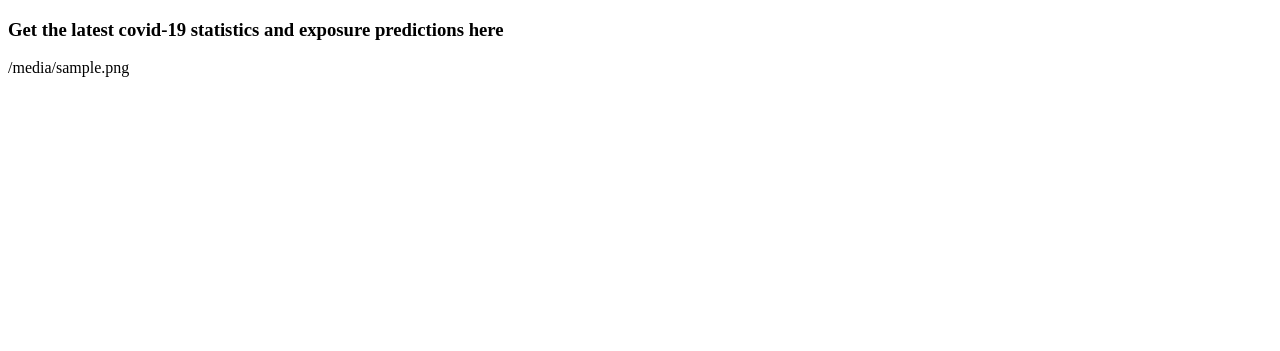
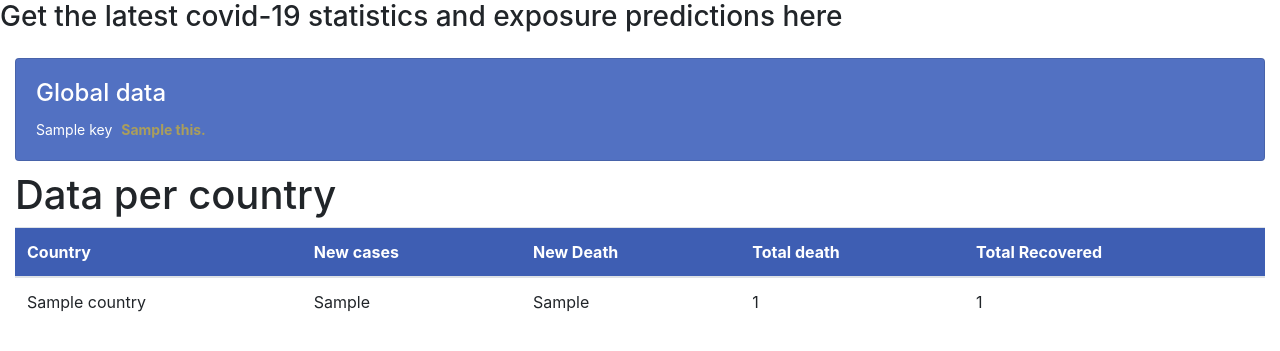
Before and after one commit to MsMutinda/CovidTracker, a Django app: template Tracker/templates/Tracker/home.html in a window 1280 px wide. Shown: the top 351 px of the page. Run offline with Django 3.2, Linux system fonts and the light colour scheme; the template is opened without the code that fills it: most values are stand-ins (such as "Sample title", 1, 10 or a date in 2020); some libraries are stand-ins or nearby versions.

Commit message:
Visualize data

```diff
--- a/Tracker/templates/Tracker/home.html
+++ b/Tracker/templates/Tracker/home.html
@@ -2,14 +2,106 @@
 <html lang="en">
 <head>
     <meta charset="UTF-8">
+
+    <link rel="stylesheet" href="https://stackpath.bootstrapcdn.com/bootstrap/4.1.3/css/bootstrap.min.css" integrity="sha384-MCw98/SFnGE8fJT3GXwEOngsV7Zt27NXFoaoApmYm81iuXoPkFOJwJ8ERdknLPMO" crossorigin="anonymous">
+
+    <style>
+    .card-img-top {
+        width: 300px;
+    }
+    .card {
+            margin: 0 auto;
+            float: none;
+            margin-bottom: 10px;
+             font-size:14px;
+             color: #ffffff;
+            background-color: #5271C2;
+    }
+    .card-horizontal {
+        display: flex;
+        flex: 1 1 auto;
+    }
+    .number{
+        color: #aa9e5c;
+        margin-left:5px;
+        font-size:14px;
+        font-weight: bold;
+    }
+    thead{
+        background-color: #3e5eb3;
+        color: #ffffff
+    }
+    </style>
+
     <title>Covid Tracker</title>
 </head>
 <body>
     <h3> Get the latest covid-19 statistics and exposure predictions here </h3>
 
-    {% block content %}
-        <p>{{resp_file}}</p>
-    {% endblock content %}
+    <div class="container-fluid">
+    <div class="row">
+        <div class="col-12 mt-3">
+            <div class="card">
+                <div class="card-horizontal">
+<!--                    <div class="img-square-wrapper">-->
+<!--                        <img class="card-img-top" src="https://cdn.pixabay.com/photo/2020/03/19/21/35/covid-4948866_960_720.jpg" alt="Card image cap">-->
+<!--                    </div>-->
+                    <div class="card-body">
+                          <h4 class="card-title">Global data </h4>
+                             {% for each in resp_file.Global %}
+                                <div class="row">
+                                    <div class="col-12">
+                               <p class="card-text"> {{key}} <span class="number"> {{this}}.</span></p>
+                               </div>
+                                </div>
+                             {% endfor %}
+                    </div>
+                </div>
+            </div>
+        </div>
+    </div>
+    <h1>Data per country</h1>
+
+    <table class="table responsive" id="sort">
+  <thead>
+    <tr>
+      <th scope="col">Country</th>
+      <th scope="col">New cases</th>
+      <th scope="col">New Death</th>
+       <th scope="col">Total death</th>
+       <th scope="col">Total Recovered</th>
+    </tr>
+  </thead>
+  <tbody>
+   {% for each in resp_file.Countries %}
+    <tr>
+      <td>{{Country}}</td>
+      <td>{{NewConfirmed}}</td>
+      <td>{{NewDeaths}}</td>
+      <td>{{TotalDeaths}}</td>
+      <td>{{TotalRecovered}}</td>
+    </tr>
+    {% endfor %}
+  </tbody>
+</table>
+</div>
+
+    <script src="https://code.jquery.com/jquery-3.3.1.slim.min.js" integrity="sha384-q8i/X+965DzO0rT7abK41JStQIAqVgRVzpbzo5smXKp4YfRvH+8abtTE1Pi6jizo" crossorigin="anonymous"></script>
+
+    <script src="https://cdnjs.cloudflare.com/ajax/libs/popper.js/1.14.3/umd/popper.min.js" integrity="sha384-ZMP7rVo3mIykV+2+9J3UJ46jBk0WLaUAdn689aCwoqbBJiSnjAK/l8WvCWPIPm49" crossorigin="anonymous"></script>
+
+    <script src="https://stackpath.bootstrapcdn.com/bootstrap/4.1.3/js/bootstrap.min.js" integrity="sha384-ChfqqxuZUCnJSK3+MXmPNIyE6ZbWh2IMqE241rYiqJxyMiZ6OW/JmZQ5stwEULTy" crossorigin="anonymous"></script>
+
+<!--// Set visualizer-->
+<!--pm.visualizer.set(template, {-->
+<!-- // Pass the response body parsed as JSON as `data`-->
+<!-- response: pm.response.json()-->
+<!--});-->
+
+
+<!--    {% block content %}-->
+<!--        <p>{{resp_file}}</p>-->
+<!--    {% endblock content %}-->
 
 </body>
 </html>
```
Also changed, not shown: Tracker/models.py (+15 -3 lines), Tracker/views.py (+6 -7 lines), resp.json.
